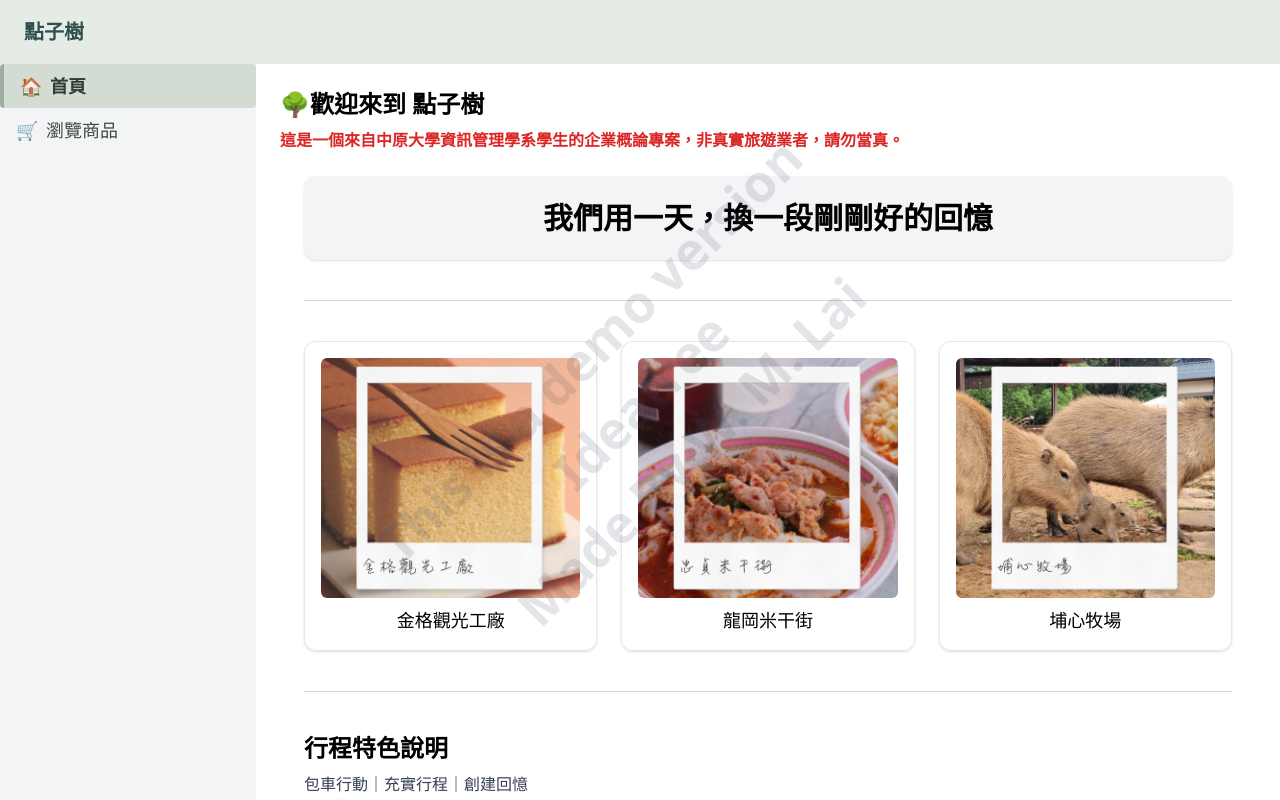
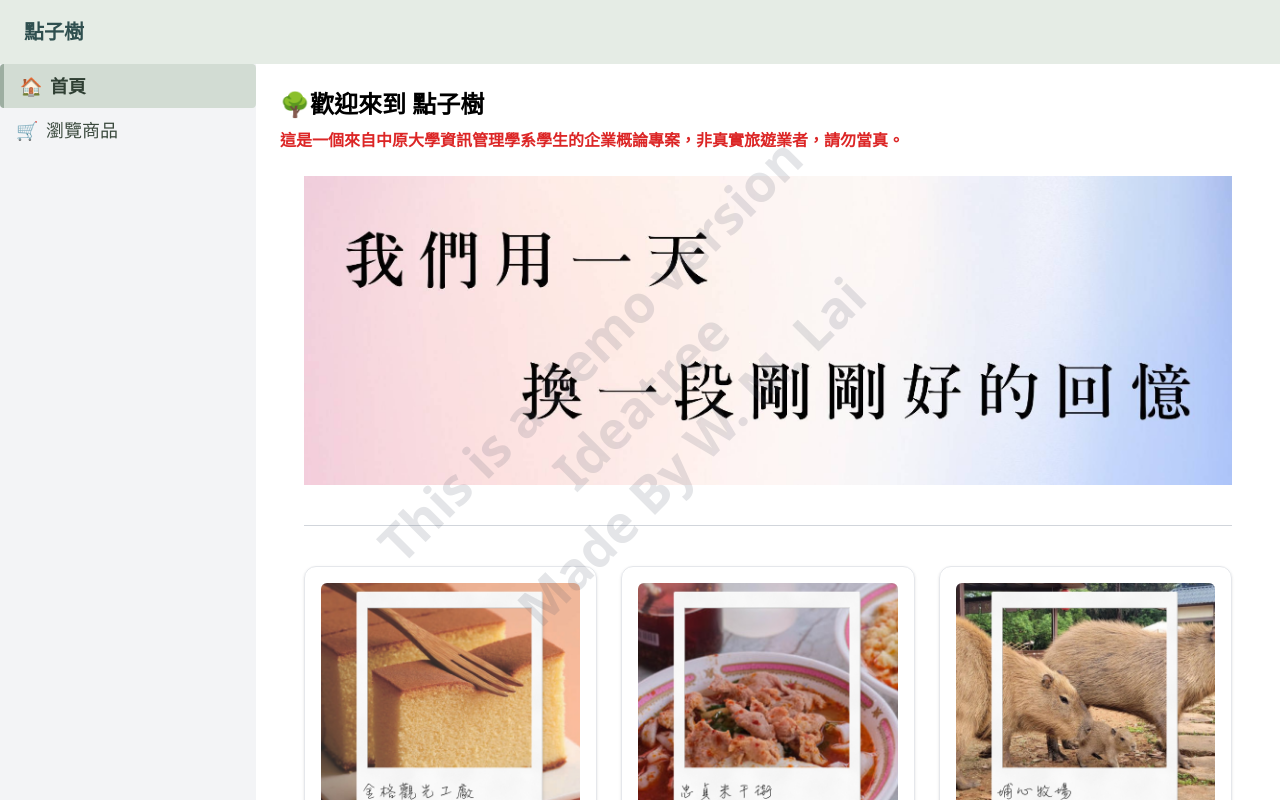
Before and after one commit to idt-zh/idt, a React (Create React App) app: page / in a window 1280 px wide. Shown: the top 800 px of the page. Built offline with nearby package versions, Linux system fonts and the light colour scheme.

Commit message:
更新網站內容與功能

```diff
--- a/src/Layout.jsx
+++ b/src/Layout.jsx
@@ -5,6 +5,7 @@ import poster2 from './assets/post2.jpg';
 import fact from './assets/S__991251.jpg';
 import migan from './assets/S__991250.jpg';
 import farm from './assets/S__991249.jpg';
+import slogan from './assets/slogan.jpg';
 function Layout() {
 
     const PAGES = {
@@ -46,10 +47,10 @@ function Layout() {
                             <div className="max-w-6xl mx-auto p-6 space-y-10">
 
                                 {/* Slogan */}
-                                <div className="bg-gray-100 text-center p-6 rounded-xl shadow text-3xl font-bold">
+                                {/* <div className="bg-gray-100 text-center p-6 rounded-xl shadow text-3xl font-bold">
                                     我們用一天，換一段剛剛好的回憶
-                                </div>
-
+                                </div> */}
+                                <img src={slogan} alt="標語" />
                                 {/* Horizontal Line */}
                                 <hr className="border-t border-gray-300" />
 
```
Also changed, not shown: src/assets/slogan.jpg (added).
